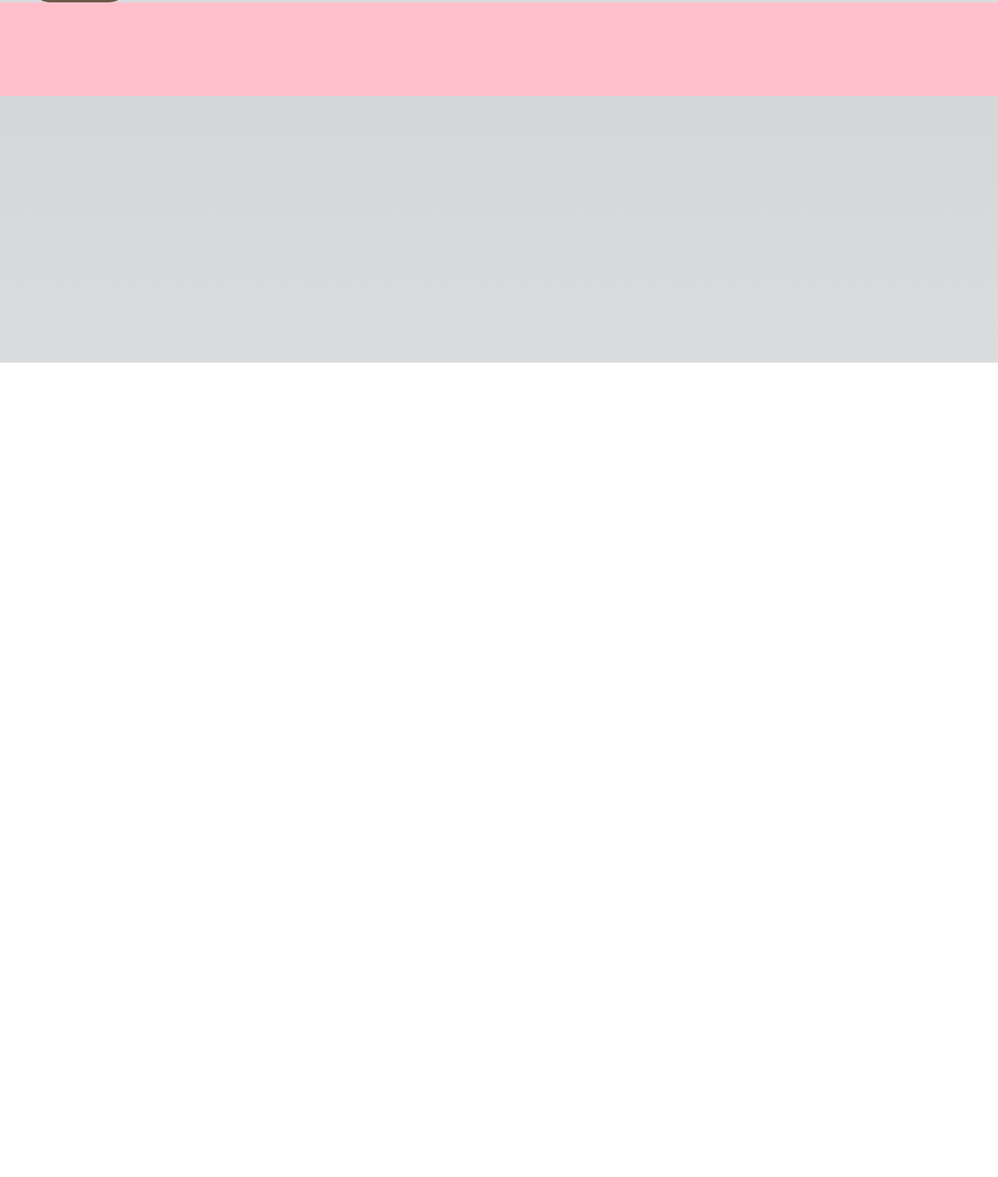
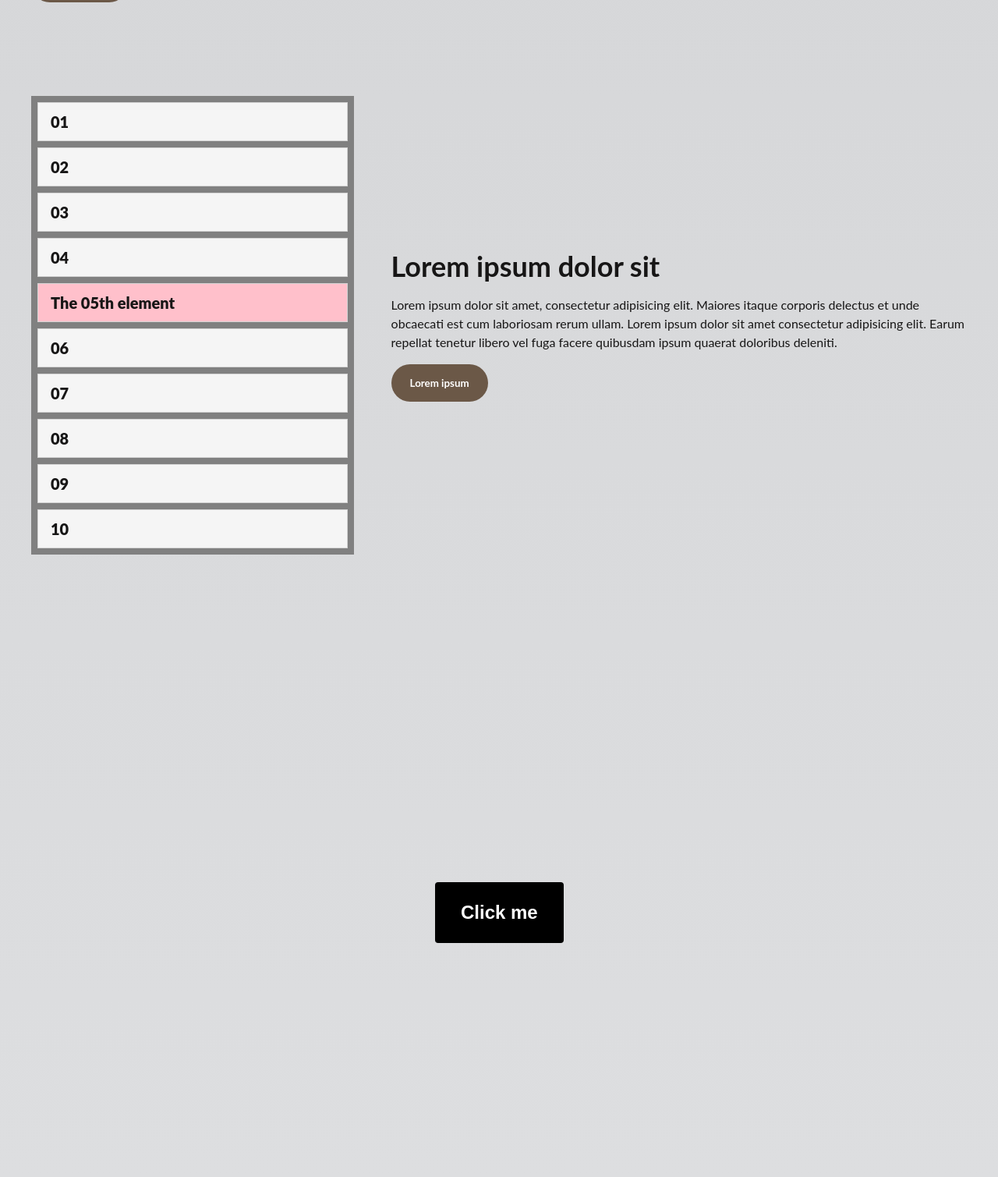
Before and after one commit to AwalaOritsema/gomycode-css_practice, a plain HTML site: page index.html in a window 1280 px wide. Shown: the part 335-1844 px from the top of the page at 78% size. Before the commit the page ends 800 px from the top, so only its background shows below. Drawn offline with Linux system fonts and the light colour scheme.

Commit message:
pseudo classes, transitions, animation

```diff
--- a/index.html
+++ b/index.html
@@ -38,8 +38,41 @@
 
         <img src="images/door.jpg" alt="Door illustration" />
       </section>
+
+      <section class="lists">
+        <ul class="lists-ul">
+          <li>01</li>
+          <li>02</li>
+          <li>03</li>
+          <li>04</li>
+          <li>05</li>
+          <li>06</li>
+          <li>07</li>
+          <li>08</li>
+          <li>09</li>
+          <li>10</li>
+        </ul>
+
+        <article class="lists-article">
+          <h1>Lorem ipsum dolor sit</h1>
+
+          <p>
+            Lorem ipsum dolor sit amet, consectetur adipisicing elit. Maiores
+            itaque corporis delectus et unde obcaecati est cum laboriosam rerum
+            ullam. Lorem ipsum dolor sit amet consectetur adipisicing elit.
+            Earum repellat tenetur libero vel fuga facere quibusdam ipsum
+            quaerat doloribus deleniti.
+          </p>
+
+          <button class="button">Lorem ipsum</button>
+        </article>
+      </section>
+
+      <section class="free-space">
+        <button class="free-space-button">Click me</button>
+      </section>
     </main>
 
-    <div class="band" id="band"></div>
+    <!-- <div class="band" id="band"></div> -->
   </body>
 </html>
--- a/style.scss
+++ b/style.scss
@@ -109,14 +109,152 @@ body {
 //   background-color: gray;
 // }
 
-.band {
-  height: 60px;
-  background-color: var(--primary-color);
+// .band {
+//   height: 60px;
+//   background-color: var(--primary-color);
+// }
+
+// // later in code
+
+// div {
+//   height: 120px !important;
+//   background-color: pink !important;
+// }
+
+.lists {
+  display: flex;
+  align-items: center;
+  gap: 48px;
+  padding: 120px 0;
+
+  // .lists-ul
+  &-ul {
+    width: 35%;
+    list-style: none;
+    display: flex;
+    flex-direction: column;
+    gap: 8px;
+    padding: 8px;
+    background-color: gray;
+
+    li {
+      padding: 12px 16px;
+      border: solid 1px lightgray;
+      background-color: whitesmoke;
+      font-size: 20px;
+      font-weight: 900;
+    }
+
+    // li:not(li:nth-child(5)) {
+    //   background-color: #171616;
+    // }
+
+    li:nth-child(5) {
+      background-color: pink;
+
+      &::before {
+        content: "The ";
+      }
+
+      &::after {
+        content: "th element";
+      }
+    }
+
+    // li:nth-of-type(even) {
+    //   color: white;
+    //   background-color: black;
+    // }
+
+    // li:nth-of-type(odd) {
+    //   background-color: gray;
+    // }
+
+    // li:first-child {
+    //   background-color: purple;
+    // }
+
+    // li:nth-child(2) {
+    //   background-color: aqua;
+    // }
+
+    // li:nth-child(3) {
+    //   background-color: black;
+    // }
+
+    // li:nth-child(4) {
+    //   background-color: crimson;
+    // }
+
+    // li:last-child {
+    //   background-color: green;
+    // }
+  }
+
+  &-article {
+    width: 65%;
+    display: flex;
+    flex-direction: column;
+    gap: 16px;
+
+    h1 {
+      font-size: 36px;
+    }
+
+    p {
+      font-size: 16px;
+      line-height: 24px;
+    }
+  }
 }
 
-// later in code
+.free-space {
+  padding: 300px 0;
+  display: flex;
+  align-items: center;
+  justify-content: center;
+  // place-items: center;
 
-div {
-  height: 120px !important;
-  background-color: pink !important;
+  &-button {
+    padding: 24px 32px;
+    background-color: black;
+    color: white;
+    font-size: 24px;
+    font-weight: bold;
+    border: 1px solid transparent;
+    border-radius: 4px;
+    cursor: pointer;
+    // transition-property: all;
+    // transition-duration: 5s;
+    // transition-delay: 2s;
+    transition: all 0.2s;
+    animation-name: zoom-button;
+    animation-duration: 1s;
+    animation-fill-mode: forwards;
+    animation-iteration-count: infinite;
+
+    &:hover {
+      background-color: transparent;
+      color: black;
+      border: 1px solid black;
+    }
+
+    &:active {
+      transform: scale(1.2);
+    }
+  }
 }
+
+@keyframes zoom-button {
+  0% {
+    transform: scale(1);
+  }
+
+  50% {
+    transform: scale(2);
+  }
+
+  100% {
+    transform: scale(1);
+  }
+}
```
Also changed, not shown: style.css, 1 other file.
